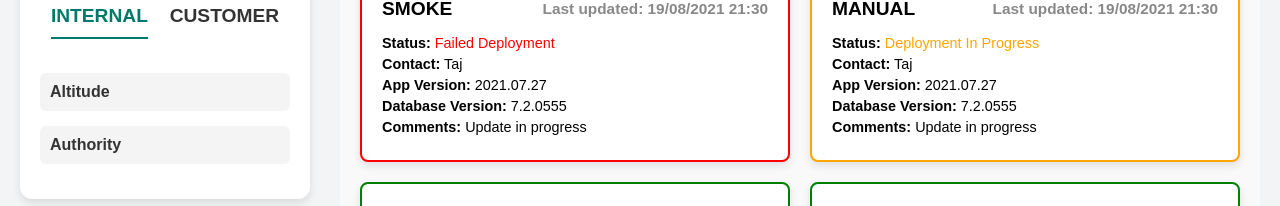
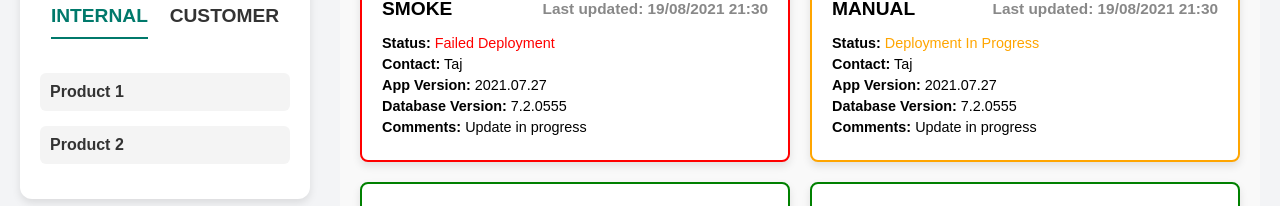
Before and after one commit to Sam123ben/IDP-Integrated-Developer-Platform, a React app in the folder infra_env_dashboard/frontend/: page / in a window 1280 px wide. Shown: the part 219-425 px from the top of the page. Built offline with nearby package versions, Linux system fonts and the light colour scheme.

Commit message:
Fix the product names

```diff
--- a/infra_env_dashboard/frontend/src/components/Sidebar.js
+++ b/infra_env_dashboard/frontend/src/components/Sidebar.js
@@ -49,11 +49,11 @@ function Sidebar() {
                         <div className="collapsible-item">
                             <div
                                 className="item-header"
-                                onClick={() => toggleProductExpand("altitude")}
+                                onClick={() => toggleProductExpand("Product 1")}
                             >
-                                Altitude
+                                Product 1
                             </div>
-                            {expandedProducts["altitude"] && (
+                            {expandedProducts["Product 1"] && (
                                 <ul className="environment-list">
                                     <li>DEV</li>
                                     <li>QA</li>
@@ -65,11 +65,11 @@ function Sidebar() {
                         <div className="collapsible-item">
                             <div
                                 className="item-header"
-                                onClick={() => toggleProductExpand("authority")}
+                                onClick={() => toggleProductExpand("Product 2")}
                             >
-                                Authority
+                                Product 2
                             </div>
-                            {expandedProducts["authority"] && (
+                            {expandedProducts["Product 2"] && (
                                 <ul className="environment-list">
                                     <li>DEV</li>
                                     <li>QA</li>
```
